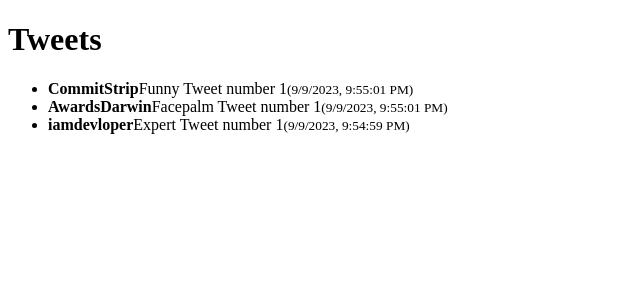
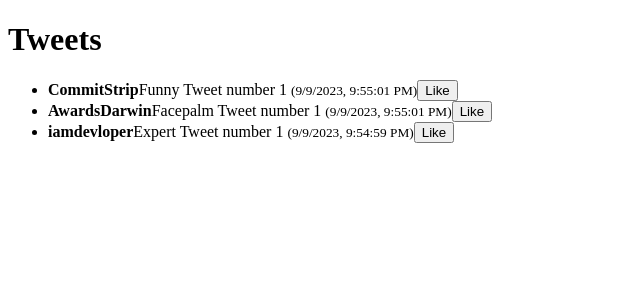
Before and after one commit to berkeatac/rxjs-twitter, a React (Vite) app: page / in a window 1280 px wide. Shown: the top 300 px of the page, without its empty margins (0-640 px from the left). Built offline with nearby package versions, Linux system fonts and the light colour scheme.

Commit message:
feat: implement liked state for tweets

```diff
--- a/package.json
+++ b/package.json
@@ -20,7 +20,8 @@
   "dependencies": {
     "react": "^18.2.0",
     "react-dom": "^18.2.0",
-    "rxjs": "^7.8.1"
+    "rxjs": "^7.8.1",
+    "uuidv4": "^6.2.13"
   },
   "devDependencies": {
     "@babel/core": "^7.22.10",
--- a/src/App.tsx
+++ b/src/App.tsx
@@ -1,11 +1,16 @@
-import { useEffect, useState } from 'react'
+import { useCallback, useEffect, useState } from 'react'
 import { merge } from 'rxjs'
+import { v4 as uuid } from 'uuid'
 
-import { createTweetSource, Tweet as TweetType } from 'utils/data'
-import Tweet from 'components/Tweet'
+import {
+  createTweetSource,
+  Tweet as TweetStreamType,
+  TweetDataType
+} from 'utils/data'
+import TweetList from 'components/TweetList'
 
 const App = () => {
-  const [tweets, setTweets] = useState<TweetType[]>([])
+  const [tweets, setTweets] = useState<TweetDataType[]>([])
 
   useEffect(() => {
     const tweetStream = merge(
@@ -14,8 +19,11 @@
       createTweetSource(5000, 'CommitStrip', 'Funny')
     )
 
-    const subscription = tweetStream.subscribe((newTweet: TweetType) => {
-      setTweets((prevTweets) => [newTweet, ...prevTweets])
+    const subscription = tweetStream.subscribe((newTweet: TweetStreamType) => {
+      setTweets((prevTweets) => [
+        { ...newTweet, isLiked: false, id: uuid() },
+        ...prevTweets
+      ])
     })
 
     return () => {
@@ -23,15 +31,22 @@
     }
   }, [])
 
+  const handleLike = useCallback((id: string) => {
+    setTweets((prevTweets) =>
+      prevTweets.map((tweet) => {
+        if (tweet.id === id) {
+          return { ...tweet, isLiked: !tweet.isLiked }
+        }
+        return tweet
+      })
+    )
+  }, [])
+
   return (
     <main className="w-full">
       <h1 className="mx-auto w-1/2 min-w-min max-w-md">Tweets</h1>
       <ul className="mx-auto w-1/2 min-w-min max-w-md">
-        {tweets
-          .filter((tweet: TweetType) => Date.now() - tweet.timestamp <= 30000)
-          .map((tweet, index) => (
-            <Tweet key={`${tweet.account}-${index}`} {...tweet} />
-          ))}
+        <TweetList tweets={tweets} handleLike={handleLike} />
       </ul>
     </main>
   )
--- a/src/components/Tweet/index.tsx
+++ b/src/components/Tweet/index.tsx
@@ -4,14 +4,25 @@
   account: string
   content: string
   timestamp: number
+  isLiked: boolean
+  handleLike: (id: string) => void
+  id: string
 }
 
-const Tweet = ({ account, content, timestamp }: TweetProps) => {
+const Tweet = ({
+  account,
+  content,
+  timestamp,
+  isLiked,
+  handleLike,
+  id
+}: TweetProps) => {
   return (
     <li className="my-2 flex flex-col border border-neutral-800 p-2">
       <strong>{account}</strong>
-      {content}
+      {content} {isLiked && '❤️'}
       <small>({new Date(timestamp).toLocaleString()})</small>
+      <button onClick={() => handleLike(id)}>Like</button>
     </li>
   )
 }
--- /dev/null
+++ b/src/components/TweetList/index.tsx
@@ -0,0 +1,24 @@
+import React from 'react'
+
+import Tweet from '../Tweet'
+import { TweetDataType } from '../../utils/data'
+
+interface TweetListProps {
+  tweets: TweetDataType[]
+  handleLike: (id: string) => void
+}
+
+const TweetList = ({ tweets, handleLike }: TweetListProps) => {
+  return (
+    <>
+      {tweets
+        .filter((tweet: TweetDataType) => Date.now() - tweet.timestamp <= 30000)
+        .sort((a: TweetDataType, b: TweetDataType) => b.timestamp - a.timestamp)
+        .map((tweet: TweetDataType) => (
+          <Tweet key={tweet.id} handleLike={handleLike} {...tweet} />
+        ))}
+    </>
+  )
+}
+
+export default React.memo(TweetList)
--- a/src/utils/data.ts
+++ b/src/utils/data.ts
@@ -6,6 +6,8 @@
   timestamp: number
   content: string
 }
+
+export type TweetDataType = Tweet & { isLiked: boolean; id: string }
 
 export const createTweetSource = (
   frequency: number,
```
Also changed, not shown: 1 other file (tests, documents, lock files or other folders).
